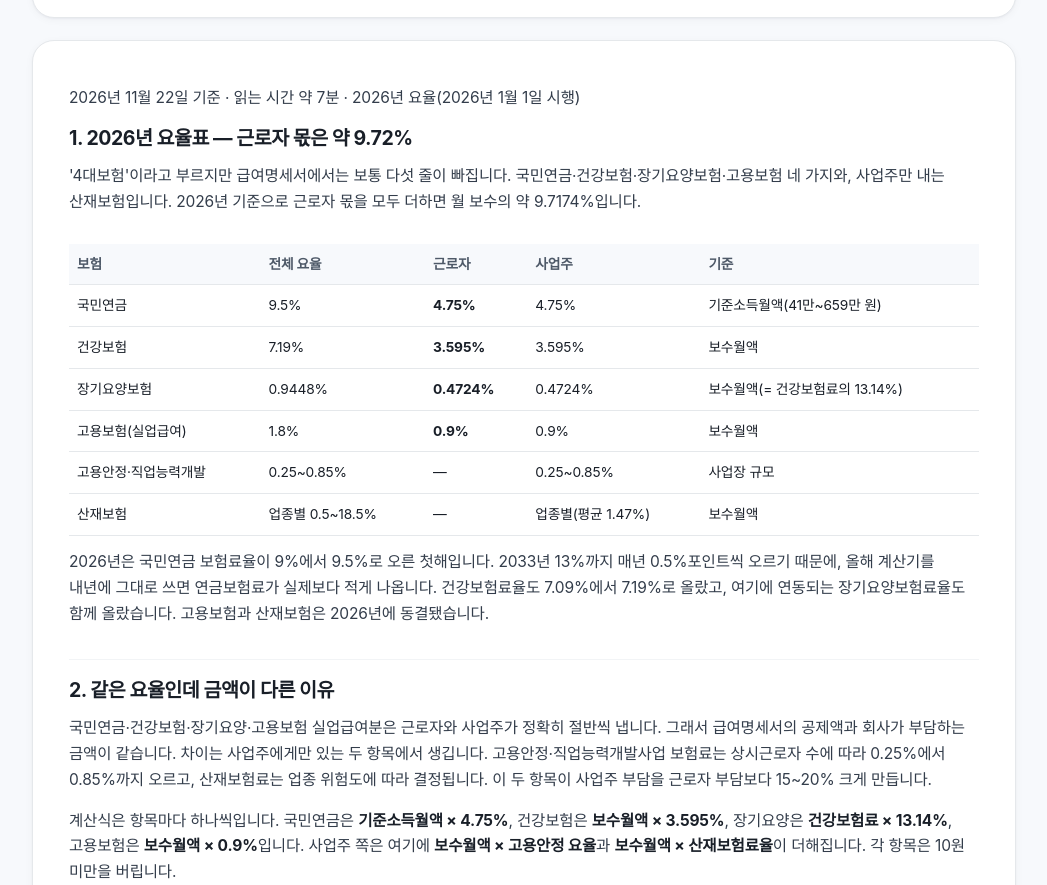
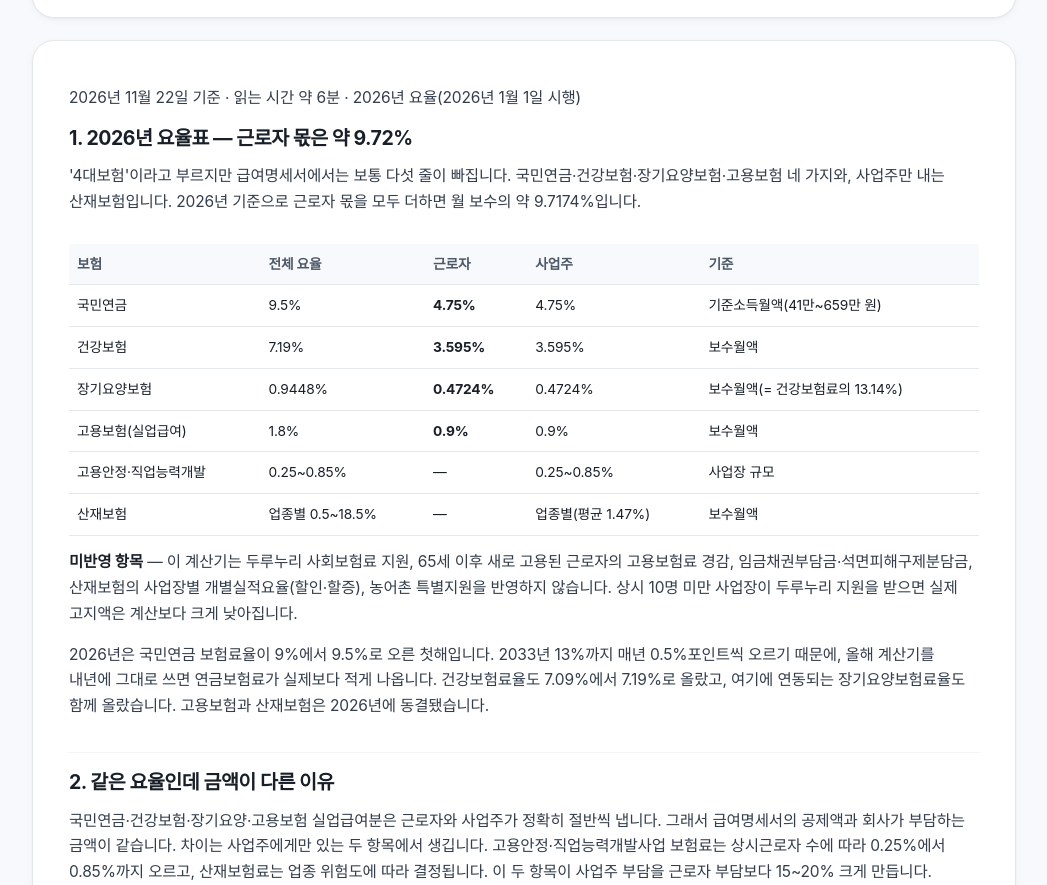
Before and after one commit to biya-maker/biya-maker.github.io, a plain HTML site: page insurance-calc/index.html in a window 1280 px wide. Shown: the part 1007-1892 px from the top of the page, without its empty margins (116-1163 px from the left). Drawn offline with Linux system fonts and the light colour scheme; a web font is replaced by a local one.

Commit message:
Add explicit not-reflected items to insurance and severance guides

```diff
--- a/insurance-calc/index.html
+++ b/insurance-calc/index.html
@@ -200,7 +200,7 @@
       </div>
 
       <article class="article" id="guide">
-        <p class="updated">2026년 11월 22일 기준 · 읽는 시간 약 7분 · 2026년 요율(2026년 1월 1일 시행)</p>
+        <p class="updated">2026년 11월 22일 기준 · 읽는 시간 약 6분 · 2026년 요율(2026년 1월 1일 시행)</p>
 
         <h2 style="border-top:0;padding-top:0;margin-top:0" id="g1">1. 2026년 요율표 — 근로자 몫은 약 9.72%</h2>
         <p>'4대보험'이라고 부르지만 급여명세서에서는 보통 다섯 줄이 빠집니다. 국민연금·건강보험·장기요양보험·고용보험 네 가지와, 사업주만 내는 산재보험입니다. 2026년 기준으로 근로자 몫을 모두 더하면 월 보수의 약 9.7174%입니다.</p>
@@ -217,6 +217,7 @@
             </tbody>
           </table>
         </div>
+        <p><strong>미반영 항목</strong> — 이 계산기는 두루누리 사회보험료 지원, 65세 이후 새로 고용된 근로자의 고용보험료 경감, 임금채권부담금·석면피해구제분담금, 산재보험의 사업장별 개별실적요율(할인·할증), 농어촌 특별지원을 반영하지 않습니다. 상시 10명 미만 사업장이 두루누리 지원을 받으면 실제 고지액은 계산보다 크게 낮아집니다.</p>
         <p>2026년은 국민연금 보험료율이 9%에서 9.5%로 오른 첫해입니다. 2033년 13%까지 매년 0.5%포인트씩 오르기 때문에, 올해 계산기를 내년에 그대로 쓰면 연금보험료가 실제보다 적게 나옵니다. 건강보험료율도 7.09%에서 7.19%로 올랐고, 여기에 연동되는 장기요양보험료율도 함께 올랐습니다. 고용보험과 산재보험은 2026년에 동결됐습니다.</p>
 
         <h2 id="g2">2. 같은 요율인데 금액이 다른 이유</h2>
@@ -420,8 +421,8 @@
       " · <b>보수월액</b> " + won(r.pay) +
       "<br><b>근로자</b> 연금 " + won(r.pension) + " + 건강 " + won(r.health) + " + 장기요양 " + won(r.ltci) +
       " + 고용 " + won(r.employ) + " = " + won(r.worker) +
-      "<br><b>사업주</b> 위 네 항목 " + won(r.worker) + " + 고용안정 " + won(r.stable) + "(" + pct(c.sizeRate) + ")" +
-      " + 산재 " + won(r.sanjae) + "(" + pct(c.sanjae) + ") = " + won(r.employer);
+      "<br><b>사업주</b> 위 네 항목 " + won(r.worker) + " + 고용안정 " + won(r.stable) + " (" + pct(c.sizeRate) + ")" +
+      " + 산재 " + won(r.sanjae) + " (" + pct(c.sanjae) + ") = " + won(r.employer);
 
     var wl = $("warnList");
     wl.innerHTML = "";
```
Also changed, not shown: salary-calc/index.html (+1 -1 lines), severance-calc/index.html (+2 -0 lines).
